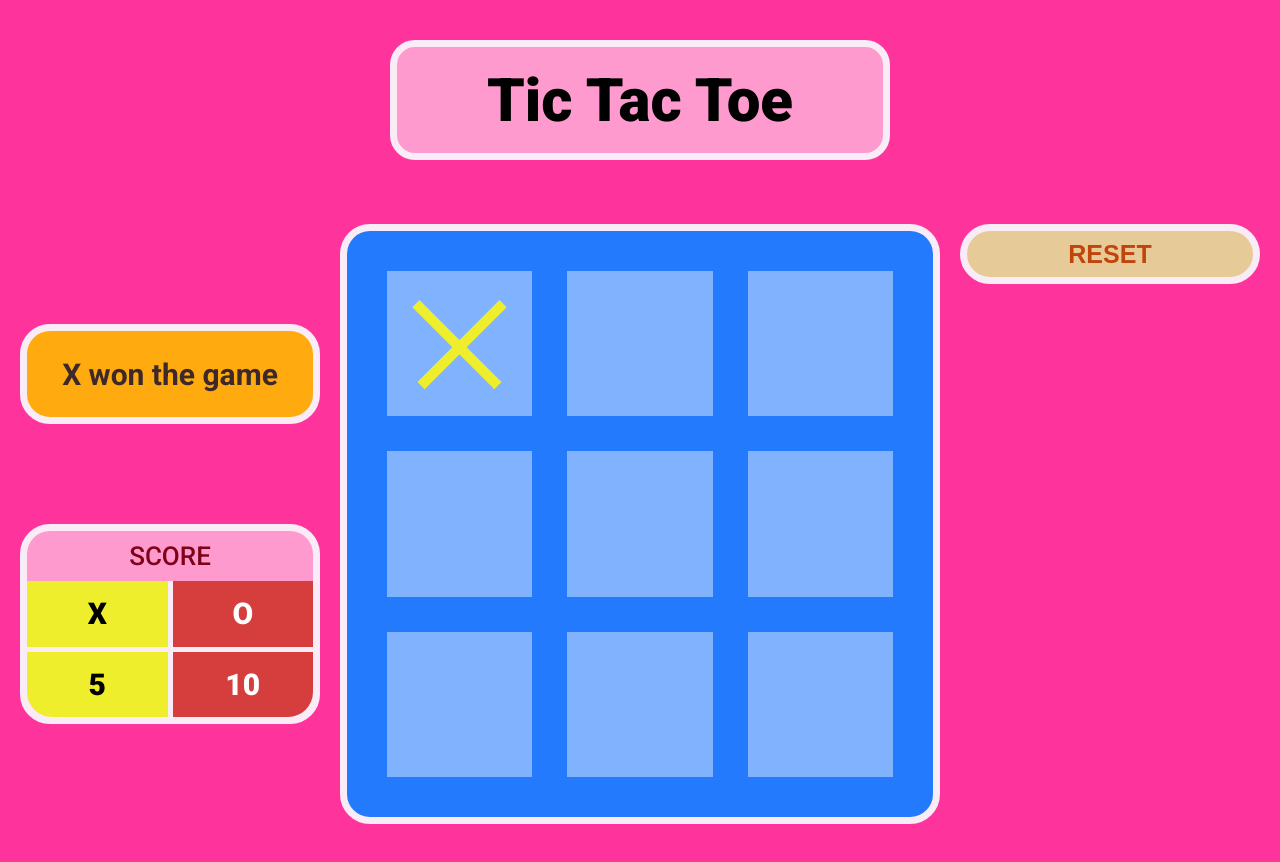
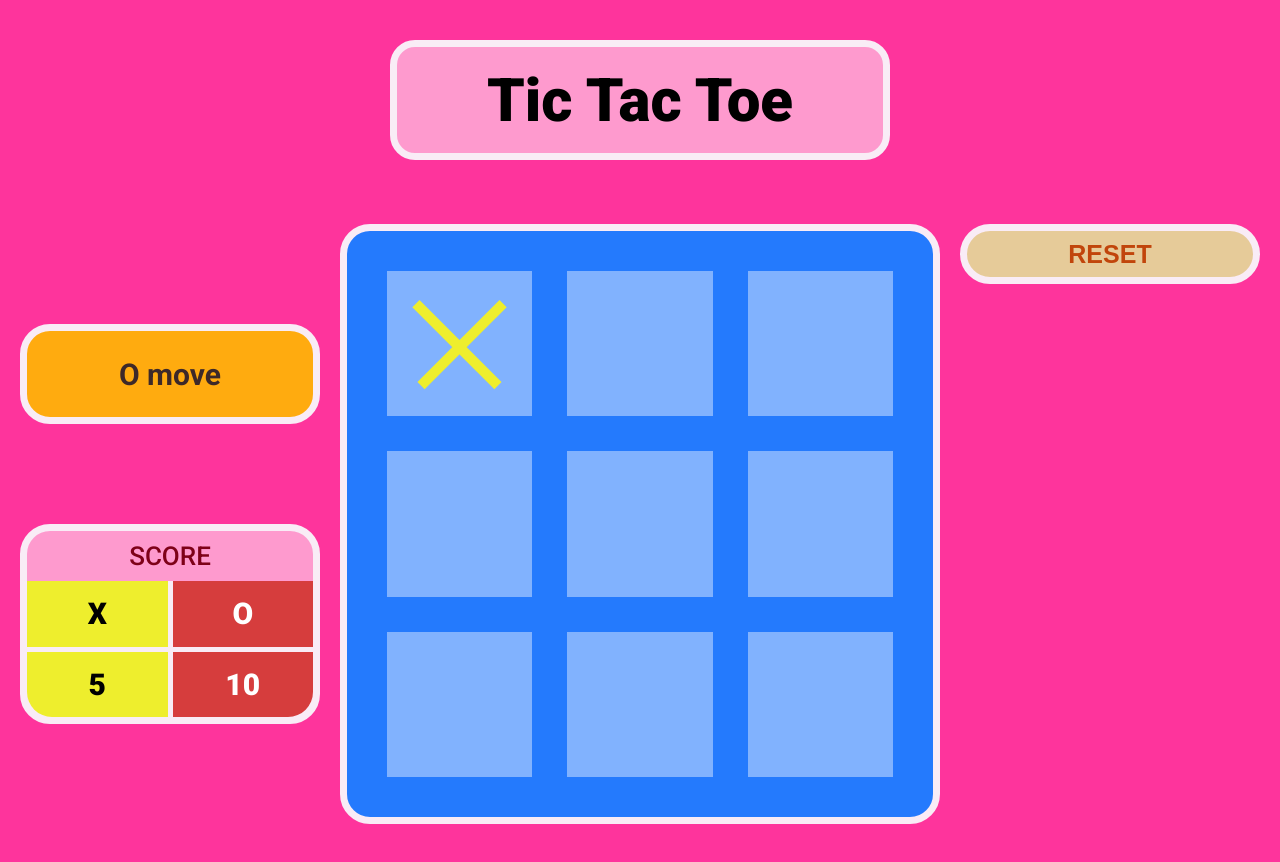
Before and after one commit to Carexo/Tic-Tac-Toe, a plain HTML site: page index.html in a window 1280 px wide. Both pictures are taken after a click on the element 459 px from the left and 343 px from the top of the page. Drawn offline with Linux system fonts and the light colour scheme.

Commit message:
add animation on x and o and fix bug with status element

```diff
--- a/index.html
+++ b/index.html
@@ -11,7 +11,7 @@
     <header><h1>Tic Tac Toe</h1></header>
     <main>
       <section class="information">
-        <div class="window status-game">X won the game</div>
+        <div class="window status-game">X move</div>
         <div class="window score">
           <h2>SCORE</h2>
           <div class="score-table">
--- a/script.js
+++ b/script.js
@@ -28,7 +28,7 @@ class Game {
 
     if (!field) return;
 
-    this.updateGameArray(field);
+    this.updateGame(field);
   }
 
   updateCurrentPlayer() {
@@ -43,25 +43,34 @@ class Game {
     ];
 
     this.gameArray[placeFieldRow][placeFieldColumn] = this.currentPlayer;
-
-    this.updateUserInteface(field);
-    this.updateCurrentPlayer();
-
-    console.log(this.gameArray);
   }
 
   updateUserInteface(field) {
+    const imageElement = `<img src="img/char-${this.currentPlayer}.svg" />`;
+    field.insertAdjacentHTML("afterbegin", imageElement);
+    setTimeout(function () {
+      field.childNodes[0].style.opacity = "1";
+    }, 1);
+  }
+
+  updateStatus() {
+    const status = `${this.currentPlayer.toUpperCase()} move`;
+    statusGameElement.textContent = status;
+  }
+
+  updateGame(field) {
     if (field.children[0]) return;
 
-    console.log(field);
-    const imageElement = `<img src="img/char-${this.currentPlayer}.svg" />`;
-    console.log(imageElement);
-    field.insertAdjacentHTML("afterbegin", imageElement);
+    this.updateGameArray(field);
+    this.updateUserInteface(field);
+    this.updateCurrentPlayer();
+    this.updateStatus();
   }
 
   resetGame() {
     this.newGameArray();
     this.currentPlayer = "x";
+    this.updateStatus();
     allFields.forEach((field) => (field.textContent = ""));
   }
 }
--- a/style.css
+++ b/style.css
@@ -163,6 +163,9 @@ h2 {
 .field img {
   width: 100%;
   height: auto;
+  opacity: 0;
+
+  transition: all 300ms;
 }
 
 .reset {
```
